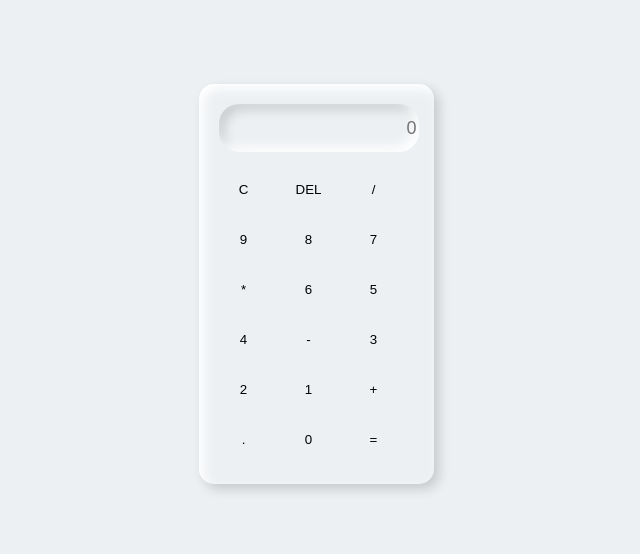
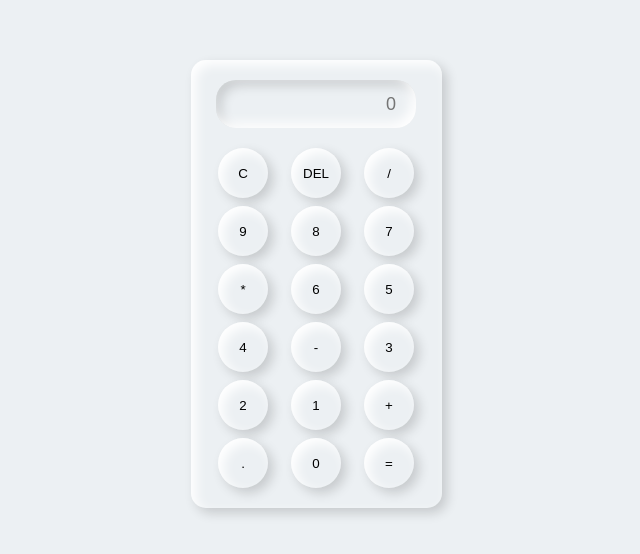
Before and after one commit to cyrusnderitu/Simple-Neomorphic-Calculator, a plain HTML site: page index.html in a window 1280 px wide. Shown: the part 116-670 px from the top of the page, without its empty margins (324-964 px from the left). Drawn offline with Linux system fonts and the light colour scheme.

Commit message:
Buttons Styling with Neomorphism -Take 1

```diff
--- a/styles.css
+++ b/styles.css
@@ -22,12 +22,14 @@ input{
     height: 3rem;
     width: 200px;
     margin-bottom: .75rem;
+    outline: none;
 }
 .num{
     border: none;
     grid-column: span 3;
     padding: 2px;
     font-size: large;
+    padding: 20px;
 }
 .calculator{
     padding: 20px;
@@ -39,15 +41,17 @@ input{
 .grid{
     display: grid;
     grid-template-columns: repeat(3, 65px);
+    gap: .5rem;
 }
 button{
+    margin: auto;
     width: 50px;
     height: 50px;
     outline: none;
     border: none;
     background: #ecf0f3;
     border-radius: 50%;
-    padding: .75rem;s
+    padding: .25rem;
     box-shadow: inset 5px 5px 12px #fff,
                         5px 5px 12px rgba(0, 0, 0, .16);
 }
```
